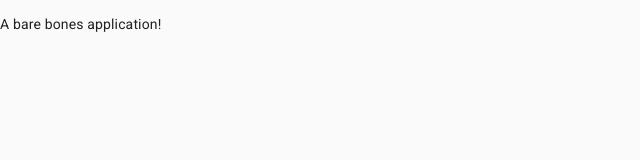
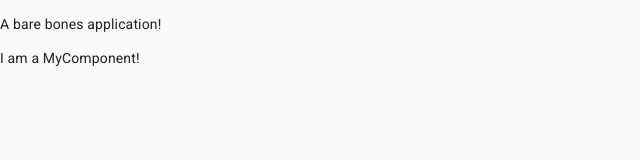
Before and after one commit to AndrewOwenMartin/mui-theme-example, a React (Create React App) app: page / in a window 1280 px wide. Shown: the top 160 px of the page, without its empty margins (0-640 px from the left). Built offline with nearby package versions, Linux system fonts and the light colour scheme.

Commit message:
Adding custom component MyComponent.

```diff
--- a/src/App.js
+++ b/src/App.js
@@ -2,6 +2,7 @@ import React from 'react'
 import { ThemeProvider } from '@material-ui/core/styles'
 import CssBaseline from '@material-ui/core/CssBaseline'
 import theme from './theme'
+import MyComponent from "./MyComponent"
 
 const App = () => (
 <ThemeProvider theme={theme}>
@@ -9,6 +10,7 @@ const App = () => (
   <div>
     <p>A bare bones application!</p>
   </div>
+  <MyComponent />
 </ThemeProvider>
 )
 
--- /dev/null
+++ b/src/MyComponent.js
@@ -0,0 +1,9 @@
+import React from 'react'
+
+const MyComponent = () => {
+    return (
+        <p>I am a MyComponent!</p>
+    )
+}
+
+export default MyComponent
```
